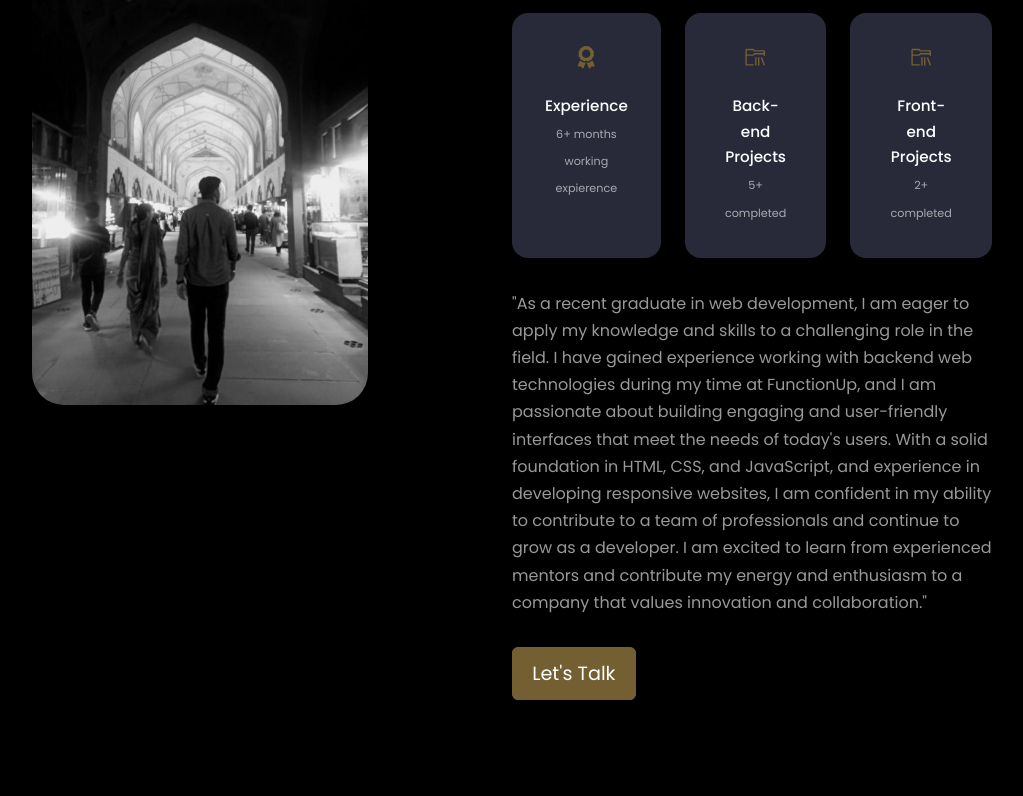
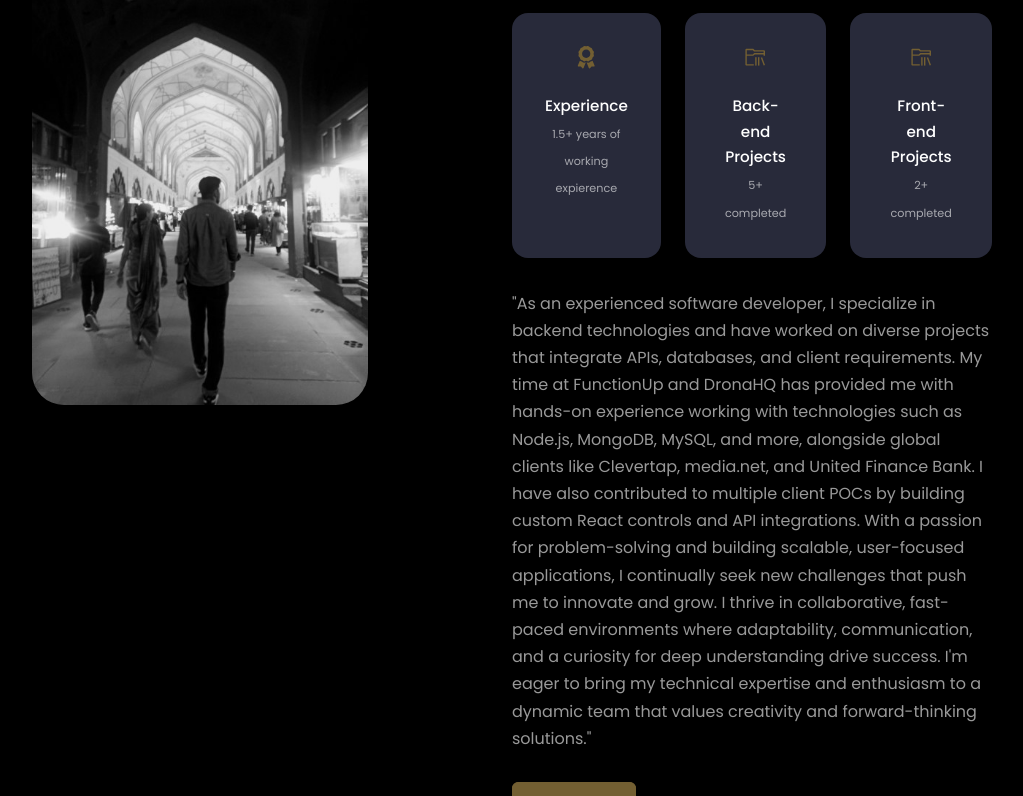
Before and after one commit to Dipesh-J/my-portfolio, a React (Create React App) app: page / in a window 1280 px wide. Shown: the part 1284-2080 px from the top of the page, without its empty margins (128-1151 px from the left). Built offline with nearby package versions, Linux system fonts and the light colour scheme.

Commit message:
Update About.jsx
Update

```diff
--- a/src/components/about/About.jsx
+++ b/src/components/about/About.jsx
@@ -20,7 +20,7 @@ function about() {
               <article className="about__card">
                 <FaAward className="about__icon" />
                 <h5>Experience</h5>
-                <small>6+ months working expierence</small>
+                <small>1.5+ years of working expierence</small>
               </article>
               <article className="about__card">
                 <VscFolderLibrary className="about__icon"/>
@@ -34,7 +34,9 @@ function about() {
               </article>
             </div>
             <p>
-            "As a recent graduate in web development, I am eager to apply my knowledge and skills to a challenging role in the field. I have gained experience working with backend web technologies during my time at FunctionUp, and I am passionate about building engaging and user-friendly interfaces that meet the needs of today's users. With a solid foundation in HTML, CSS, and JavaScript, and experience in developing responsive websites, I am confident in my ability to contribute to a team of professionals and continue to grow as a developer. I am excited to learn from experienced mentors and contribute my energy and enthusiasm to a company that values innovation and collaboration."
+            "As an experienced software developer, I specialize in backend technologies and have worked on diverse projects that integrate APIs, databases, and client requirements. My time at FunctionUp and DronaHQ has provided me with hands-on experience working with technologies such as Node.js, MongoDB, MySQL, and more, alongside global clients like Clevertap, media.net, and United Finance Bank. I have also contributed to multiple client POCs by building custom React controls and API integrations.
+
+With a passion for problem-solving and building scalable, user-focused applications, I continually seek new challenges that push me to innovate and grow. I thrive in collaborative, fast-paced environments where adaptability, communication, and a curiosity for deep understanding drive success. I'm eager to bring my technical expertise and enthusiasm to a dynamic team that values creativity and forward-thinking solutions."
 
             </p>
            <a href='https://www.linkedin.com/in/dipesh-joshi-341750130'  target='_blank' rel="noreferrer"   className="btn btn-primary">Let's Talk</a>
```
